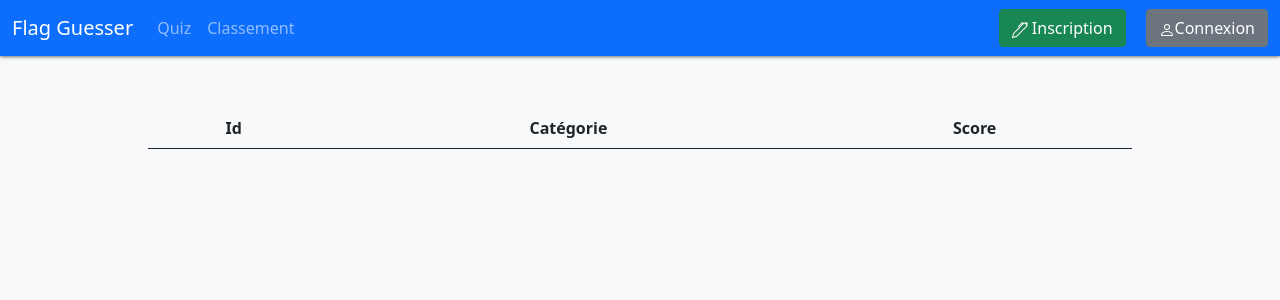
After one commit to agathaleca/flag-guesser, a Symfony app: template symfony-flag-guesser/templates/Users/compte.html.twig in a window 1280 px wide. The commit adds this page. Shown: the top 300 px of the page. Run offline with Twig, Linux system fonts and the light colour scheme; the template is opened without the code that fills it, so the values that code supplies are empty; some libraries are stand-ins or nearby versions.

Commit message:
[add] compte utilisateur affichage games rudimentaire

```diff
--- /dev/null
+++ b/symfony-flag-guesser/templates/Users/compte.html.twig
@@ -0,0 +1,28 @@
+{% extends 'base.html.twig' %}
+
+{% block title %}Inscription{% endblock %}
+
+{% block body %}
+
+    <h1>{{ app.user.getPseudo() }}</h1>
+
+    <br>
+    <table class="table table-hover">
+        <thead>
+            <th scope="col">Id</th>
+            <th scope="col">Catégorie</th>
+            <th scope="col">Score</th>
+        </thead>
+        <tbody>
+            {% for game in app.user.getGames() %}
+            <tr class="table-active">
+                <td scope="row">{{ game.getId() }} </td>
+                <td scope="row">{{ game.getCategory() }} </td>
+                <td scope="row">{{ game.getTotalScore() }} </td>
+            </tr>
+            {% endfor %}
+        </tbody>
+    </table>
+
+
+{% endblock %}
--- a/symfony-flag-guesser/templates/base.html.twig
+++ b/symfony-flag-guesser/templates/base.html.twig
@@ -42,9 +42,10 @@
                     </ul>
                     <form class="d-flex">
                         {% if is_granted('ROLE_USER') %}
+                            <a href="{{ path('compte') }}">
                             <p style="color:white;"><b><svg xmlns="http://www.w3.org/2000/svg" width="16" height="16" fill="currentColor" class="bi bi-person" viewBox="0 0 16 16">
                             <path d="M8 8a3 3 0 1 0 0-6 3 3 0 0 0 0 6zm2-3a2 2 0 1 1-4 0 2 2 0 0 1 4 0zm4 8c0 1-1 1-1 1H3s-1 0-1-1 1-4 6-4 6 3 6 4zm-1-.004c-.001-.246-.154-.986-.832-1.664C11.516 10.68 10.289 10 8 10c-2.29 0-3.516.68-4.168 1.332-.678.678-.83 1.418-.832 1.664h10z"/>
-                            </svg> {{app.user.pseudo}}</b><p>
+                            </svg> {{app.user.pseudo}}</b><p></a>
                         {% else %}
                         <a href="{{ path('users_new') }}" class="btn btn-success" style="margin-right:20px;">
                             <svg xmlns="http://www.w3.org/2000/svg" width="16" height="16" fill="currentColor" class="bi bi-pen" viewBox="0 0 16 16">
```
Also changed, not shown: symfony-flag-guesser/src/Controller/UserController.php (+7 -0 lines).
